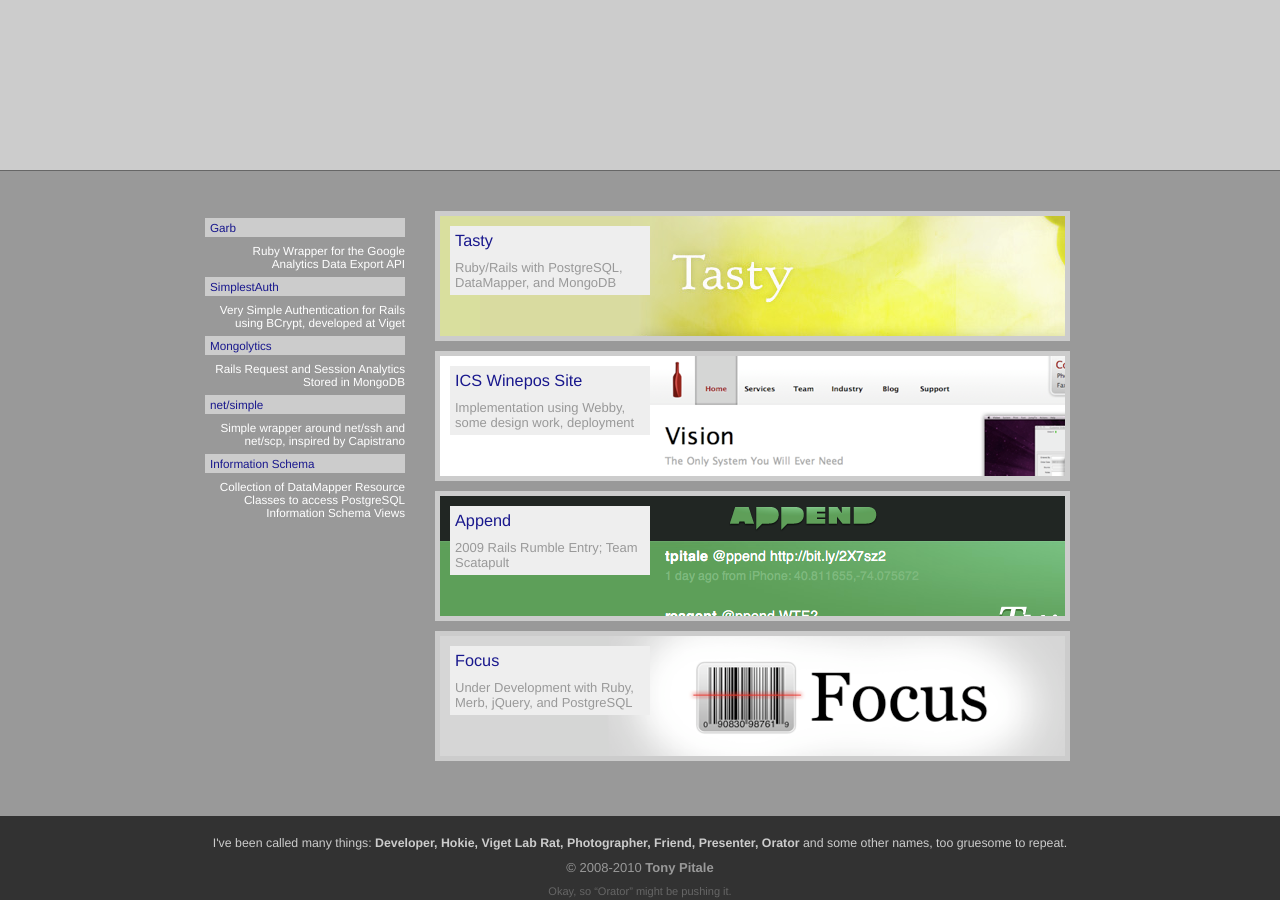
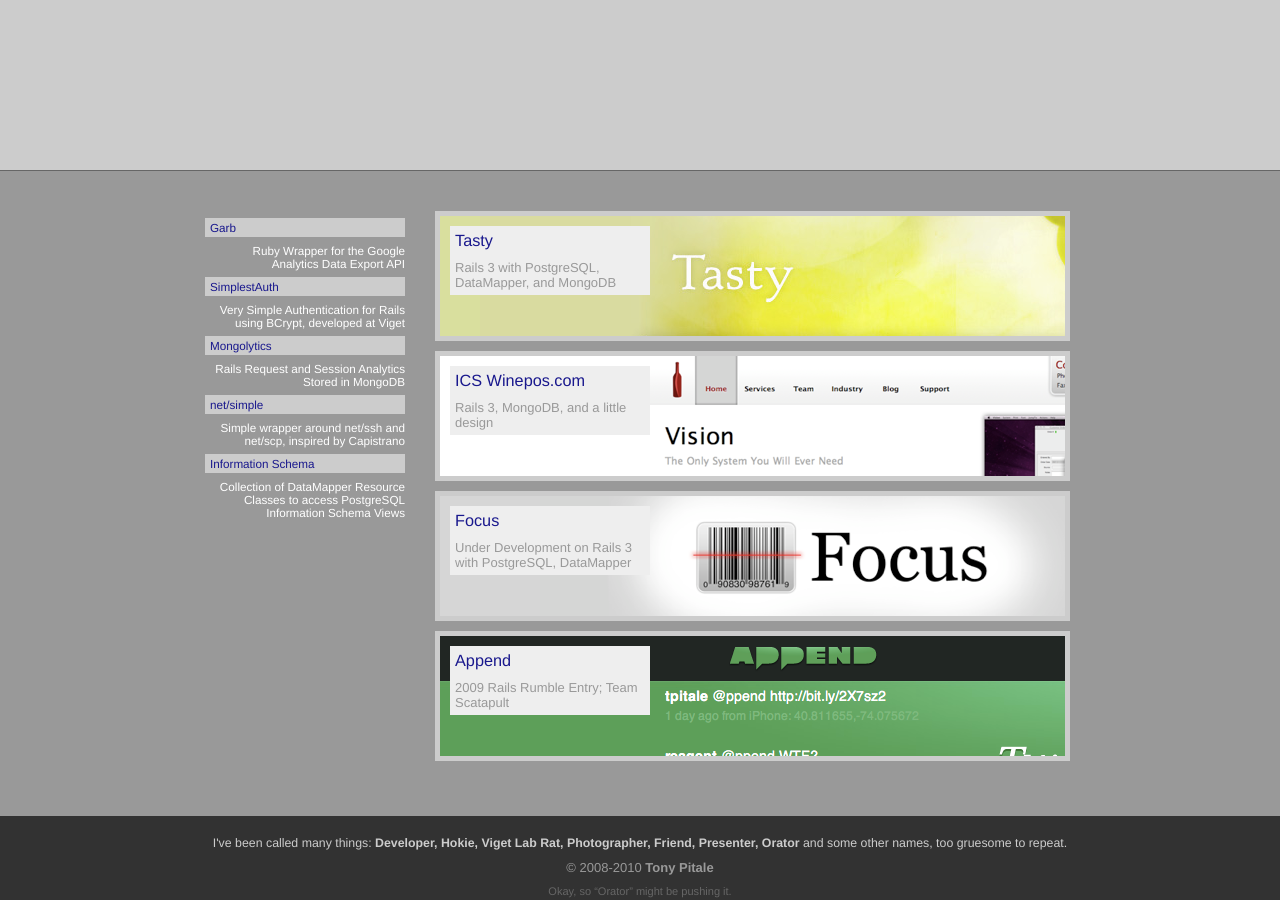
Before and after one commit to tpitale/tpitale.github.io, a Jekyll site: the page built from index.html, in a window 1280 px wide and 900 px high, scrolled down 782 px. Built offline with Jekyll 4.4.1, drawn with Linux system fonts in a browser that asks for light colours; comment, search, counter and statistics services are not loaded.

Commit message:
updated projects section

```diff
--- a/index.html
+++ b/index.html
@@ -89,19 +89,19 @@ layout: default
     <div class="block">
       <a href="http://wineistasty.com" target="_blank" class="tasty">
         <h3>Tasty</h3>
-        <span>Ruby/Rails with PostgreSQL, DataMapper, and MongoDB</span>
+        <span>Rails 3 with PostgreSQL, DataMapper, and MongoDB</span>
       </a>
       <a href="http://winepos.com" target="_blank" class="winepos">
-        <h3>ICS Winepos Site</h3>
-        <span>Implementation using Webby, some design work, deployment</span>
-      </a>
-      <a href="http://a.ppend.to" target="_blank" class="append">
-        <h3>Append</h3>
-        <span>2009 Rails Rumble Entry; Team Scatapult</span>
+        <h3>ICS Winepos.com</h3>
+        <span>Rails 3, MongoDB, and a little design</span>
       </a>
       <a href="http://focusapp.com" target="_blank" class="focus">
         <h3>Focus</h3>
-        <span>Under Development with Ruby, Merb, jQuery, and PostgreSQL</span>
+        <span>Under Development on Rails 3 with PostgreSQL, DataMapper</span>
+      </a>
+      <a href="#" class="append">
+        <h3>Append</h3>
+        <span>2009 Rails Rumble Entry; Team Scatapult</span>
       </a>
       <br class="clearleft" />
     </div>
```
